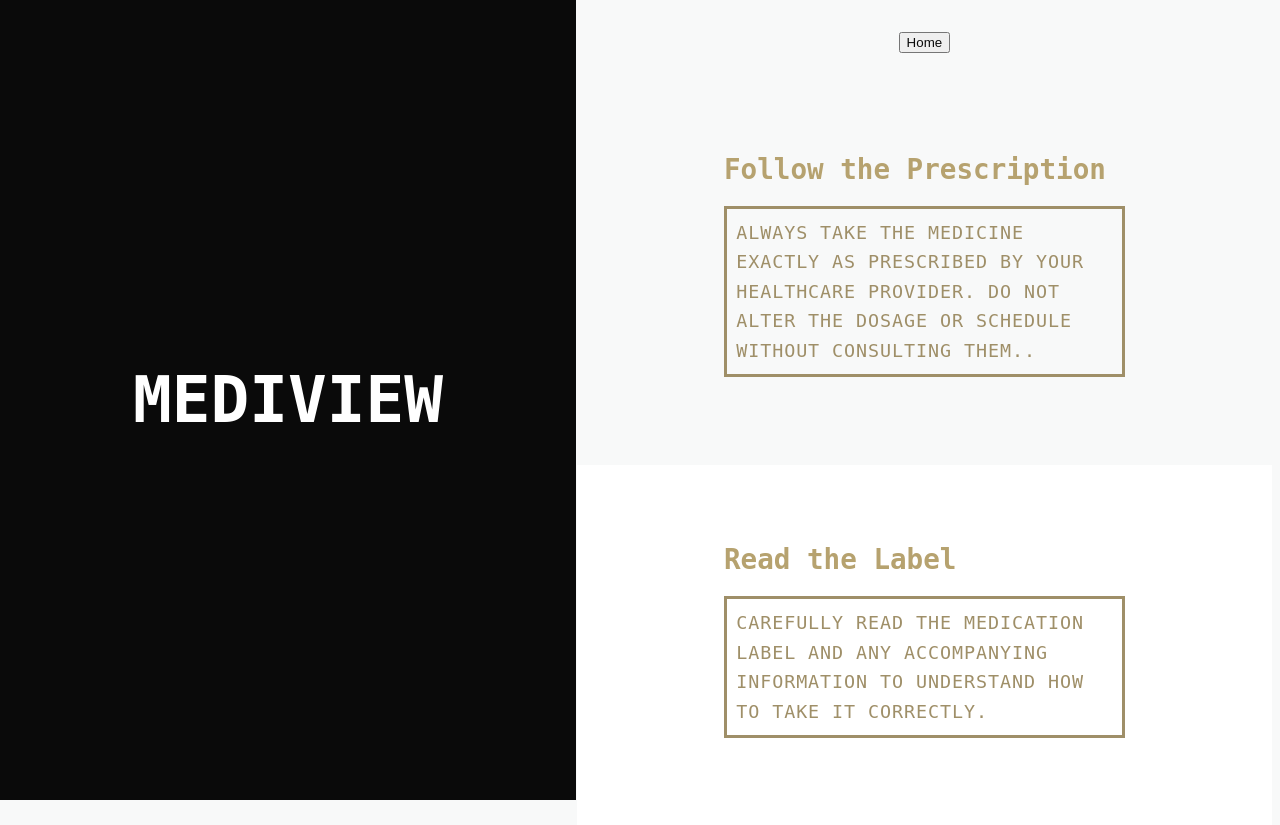
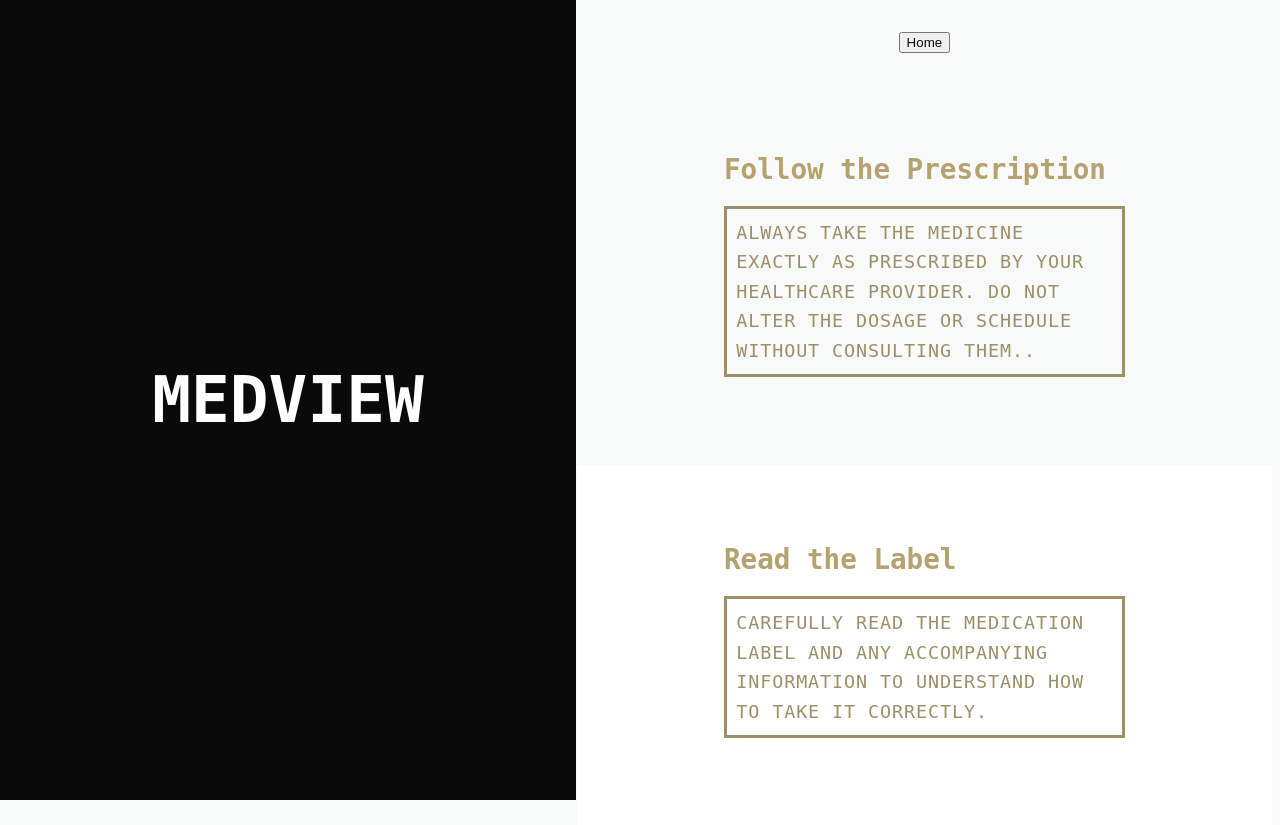
Before and after one commit to VedeshB/Patient-Sentiment-and-Adverse-Effect-Analysis, a Flask app: page /blogpage in a window 1280 px wide. Shown: the top 825 px of the page. Run offline with Flask 3, Linux system fonts and the light colour scheme.

Commit message:
Update blog.html

```diff
--- a/templates/blog.html
+++ b/templates/blog.html
@@ -13,7 +13,7 @@
     <section class="previews">
       <div>
         <div class="previews__container">
-          <h1>MEDIVIEW</h1>
+          <h1>MEDVIEW</h1>
         </div>
       </div>
 
```
